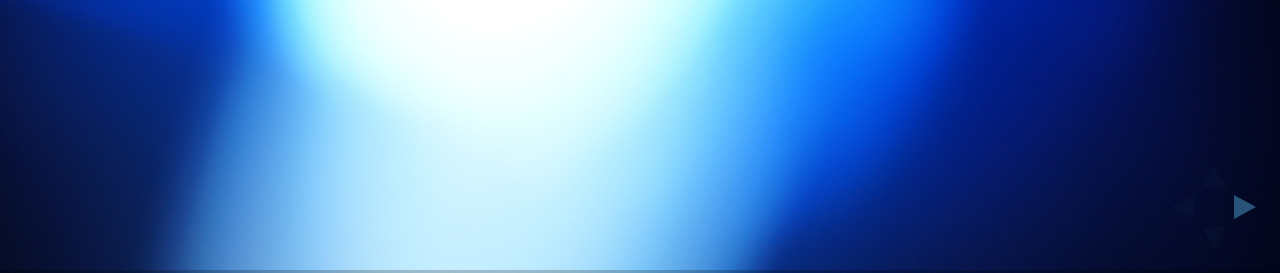
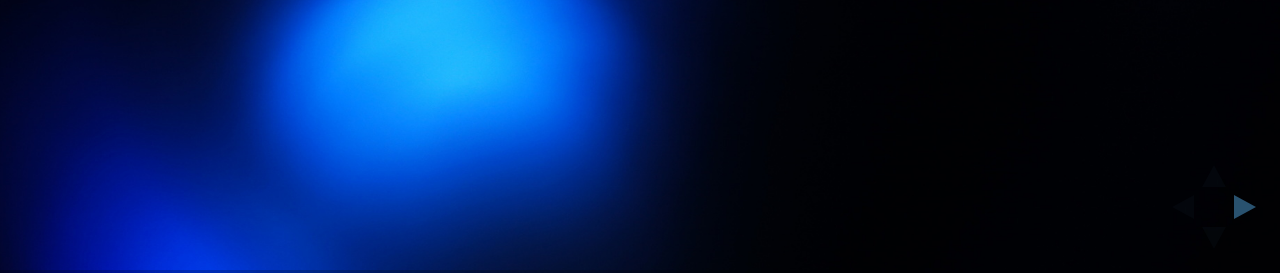
Before and after one commit to LeonadiLSB/melrose-revealjs, a website: page index.html in a window 1280 px wide. Shown: the part 527-800 px from the top of the page. Drawn offline with Linux system fonts and the light colour scheme; grey boxes are pictures that could not be loaded.

Commit message:
Update Maultaschen image

```diff
--- a/index.html
+++ b/index.html
@@ -37,11 +37,10 @@
 			<!-- Any section element inside of this container is displayed as a slide -->
 			<div class="slides">
 
-				<section data-background="images/bg/bg1.JPG">
+				<section data-background="images/bg/bg2.JPG">
 					<h1>Germany</h1>
 					<h2>In a nutshell</h2>
 				</section>
-
 				<section data-background="images/bg/bg6.JPG">
 					<section data-background="images/food/title.jpg">
 						<h1>Food</h1>
```
Also changed, not shown: images/food/maultaschen.JPG, 1 other file.
